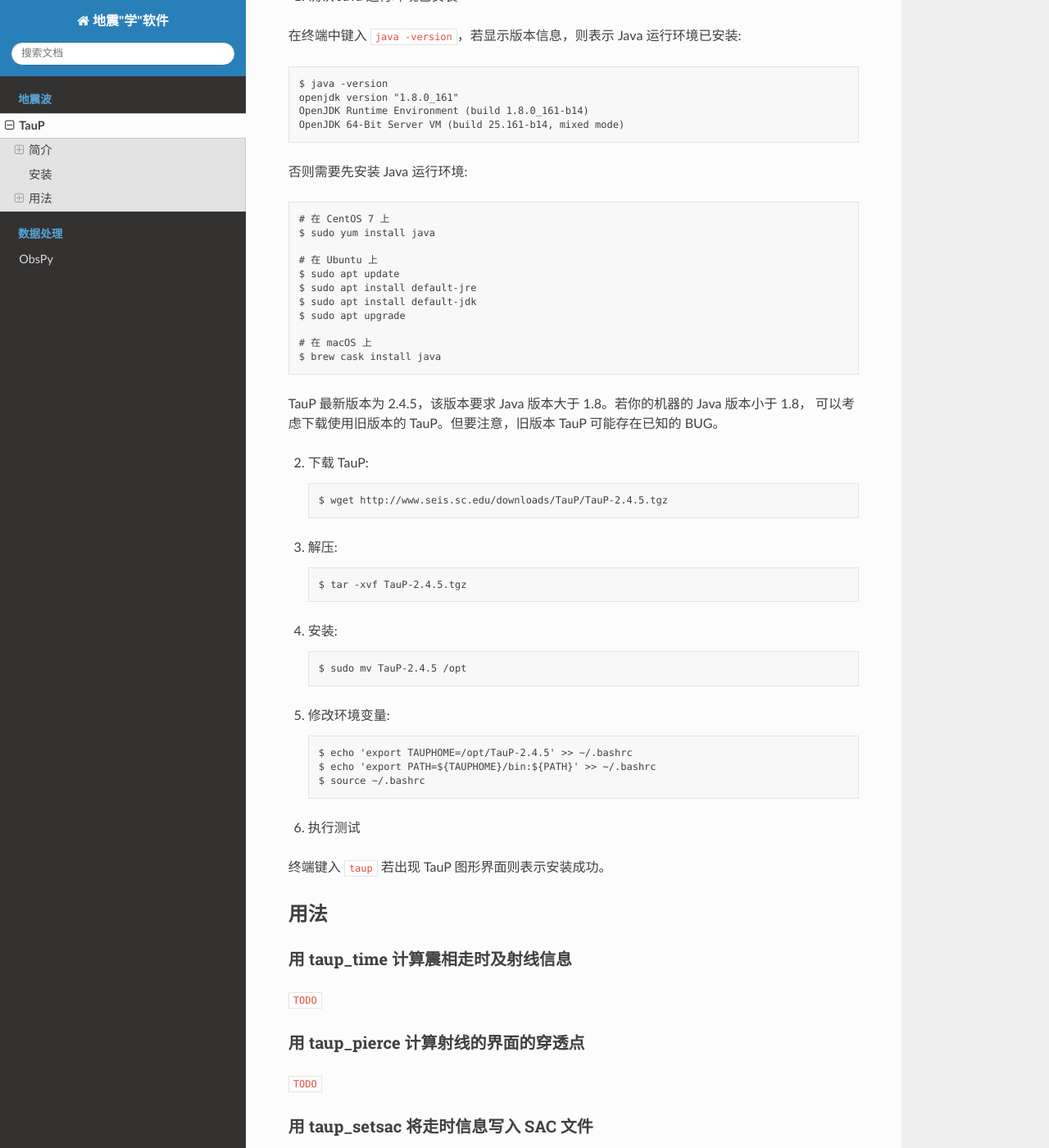
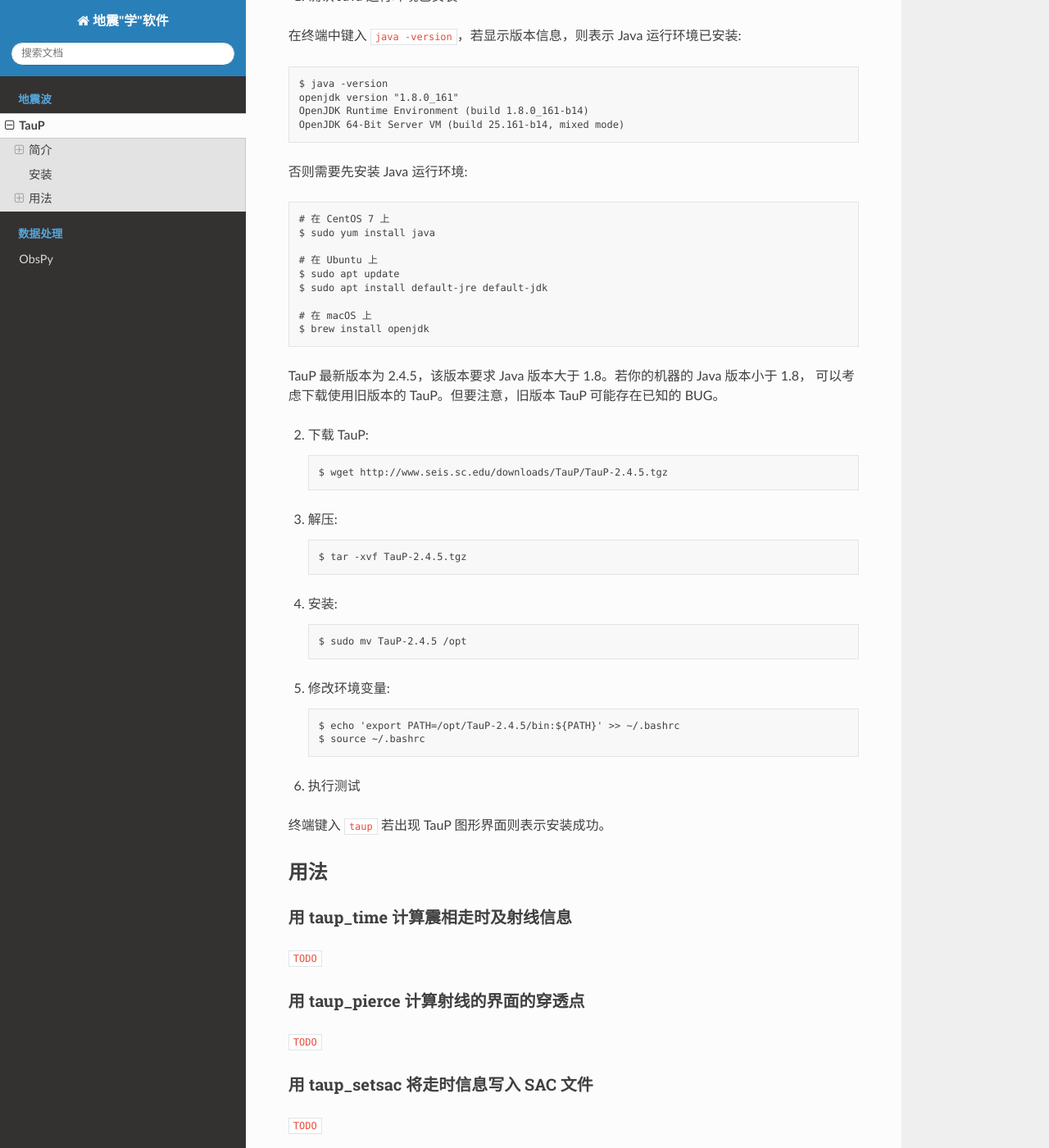
Before and after one commit to seismo-learn/software, a Sphinx documentation site: the page built from source/taup.rst, in a window 1280 px wide and 1400 px high, scrolled down 1251 px. Shown: the whole window at 82% size. Built offline with Sphinx 7.4.7 and the Read the Docs theme 2.0.0, drawn with Linux system fonts in a browser that asks for light colours.

Commit message:
Fix typo and update TauP install
- Install openjdk instead of java in macOS
- Merge apt install default-jre and default-jdk
- Don't apt ungrade in Ubuntu
- Don't use TAUPHOME in .bashrc

```diff
--- a/source/taup.rst
+++ b/source/taup.rst
@@ -64,12 +64,10 @@ TauP 提供了多个工具:
 
     # 在 Ubuntu 上
     $ sudo apt update
-    $ sudo apt install default-jre
-    $ sudo apt install default-jdk
-    $ sudo apt upgrade
+    $ sudo apt install default-jre default-jdk
 
     # 在 macOS 上
-    $ brew cask install java
+    $ brew install openjdk
 
 TauP 最新版本为 2.4.5，该版本要求 Java 版本大于 1.8。若你的机器的 Java 版本小于 1.8，
 可以考虑下载使用旧版本的 TauP。但要注意，旧版本 TauP 可能存在已知的 BUG。
@@ -88,8 +86,7 @@ TauP 最新版本为 2.4.5，该版本要求 Java 版本大于 1.8。若你的
 
 5. 修改环境变量::
 
-    $ echo 'export TAUPHOME=/opt/TauP-2.4.5' >> ~/.bashrc
-    $ echo 'export PATH=${TAUPHOME}/bin:${PATH}' >> ~/.bashrc
+    $ echo 'export PATH=/opt/TauP-2.4.5/bin:${PATH}' >> ~/.bashrc
     $ source ~/.bashrc
 
 6. 执行测试
```
